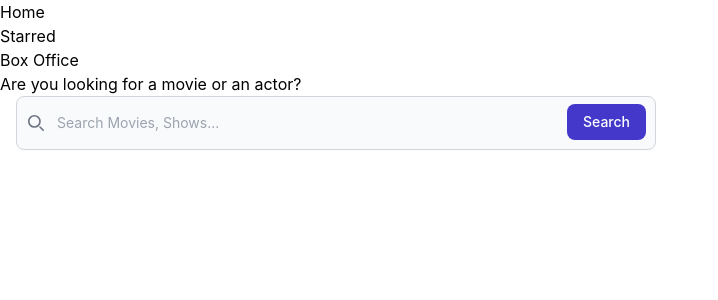
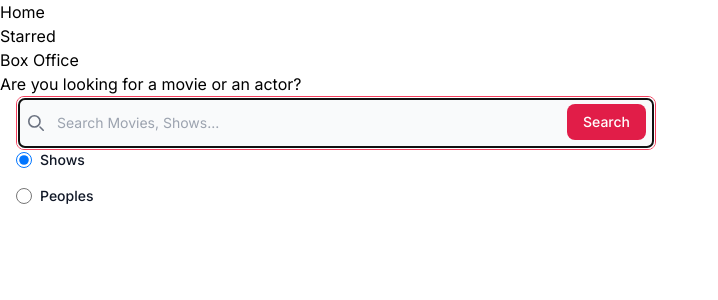
Before and after one commit to surajbera/react-moviemagnet-app, a React (Vite) app: page / in a window 1280 px wide. Shown: the top 300 px of the page, without its empty margins (0-718 px from the left). Built offline with nearby package versions, Linux system fonts and the light colour scheme.

Commit message:
Able to search for shows and peoples

```diff
--- a/index.html
+++ b/index.html
@@ -5,6 +5,8 @@
   <meta charset="UTF-8" />
   <meta name="viewport" content="width=device-width, initial-scale=1.0" />
   <title>Movie Magnet</title>
+  <link href="https://fonts.googleapis.com/css2?family=Inter:wght@400;500;700&display=swap" rel="stylesheet">
+
   <link rel="shortcut icon" type="image/png" href="https://i.ibb.co/nCWZkQt/favicon-rocket.png">
 </head>
 
--- a/src/api/tvmaze.js
+++ b/src/api/tvmazeService.js
@@ -12,4 +12,5 @@ export const apiGet = async (queryString) => {
   return data;
 };
 
-export const fetchShowsData = (query) => apiGet(`/search/shows?q=${query}`);
+export const getShowsByQuery = (query) => apiGet(`/search/shows?q=${query}`);
+export const getPeoplesByQuery = (query) => apiGet(`/search/people?q=${query}`);
--- a/src/pages/home/Home.jsx
+++ b/src/pages/home/Home.jsx
@@ -1,30 +1,49 @@
-import { useState } from 'react';
-import { fetchShowsData } from '../../api/tvmaze';
+import { useState, useRef, useEffect } from 'react';
+import { getShowsByQuery, getPeoplesByQuery } from '../../api/tvmazeService';
 
 const Home = () => {
   const [searchInput, setSearchInput] = useState('');
   const [showsData, setShowsData] = useState(null);
   const [errorMessage, setErrorMessage] = useState(null);
+  const [searchOption, setSearchOption] = useState('shows');
+  const [peoplesData, setPeoplesData] = useState(null);
+  const searchInputRef = useRef(null);
 
   const handleInputChange = (evt) => {
     setSearchInput(evt.target.value);
+  };
+
+  const handleSearchOptionChange = (evt) => {
+    setSearchOption(evt.target.value);
+    searchInputRef.current.focus();
   };
 
   const onSubmitHandler = async (evt) => {
     evt.preventDefault();
     if (!searchInput) return;
     try {
-      const data = await fetchShowsData(searchInput);
-      console.log(data);
+      if (searchOption === 'shows') {
+        const data = await getShowsByQuery(searchInput);
         setShowsData(data);
+        setPeoplesData(null);
+        setSearchInput('');
+      } else {
+        const data = await getPeoplesByQuery(searchInput);
+        setPeoplesData(data);
+        setShowsData(null);
+        setSearchInput('');
+      }
     } catch (error) {
       setErrorMessage(error.message);
     }
   };
 
+  useEffect(() => {
+    searchInputRef.current.focus();
+  }, []);
+
   return (
     <div className='max-w-2xl px-4'>
-      <div className=''>
       <form onSubmit={onSubmitHandler}>
         <label
           htmlFor='default-search'
@@ -51,6 +70,7 @@ const Home = () => {
             </svg>
           </div>
           <input
+            ref={searchInputRef}
             type='search'
             id='default-search'
             className='block w-full p-4 pr-[88px] pl-10 text-sm text-gray-900 border border-gray-300 rounded-lg bg-gray-50 focus:ring-primary-500 focus:border-primary-500 dark:bg-gray-700 dark:border-gray-600 dark:placeholder-gray-400 dark:text-white dark:focus:ring-primary-500 dark:focus:border-primary-500'
@@ -61,15 +81,57 @@ const Home = () => {
           />
           <button
             type='submit'
-              className='text-white absolute right-2.5 bottom-2.5 bg-primary-700 hover:bg-primary-800 focus:ring-4 focus:outline-none focus:ring-primary-300 font-medium rounded-lg text-sm px-4 py-2 dark:bg-primary-600 dark:hover:bg-primary-700 dark:focus:ring-primary-800'
+            className='text-white absolute right-2.5 bottom-2.5 bg-primary-600 hover:bg-primary-700 focus:ring-4 focus:outline-none focus:ring-primary-300 font-medium rounded-lg text-sm px-4 py-2 dark:bg-primary-600 dark:hover:bg-primary-700 dark:focus:ring-primary-800'
           >
             Search
           </button>
         </div>
+        <div className='flex items-center mb-4'>
+          <input
+            checked={searchOption === 'shows' ? true : false}
+            id='default-radio-1'
+            type='radio'
+            value='shows'
+            name='search-option'
+            onChange={handleSearchOptionChange}
+            className='w-4 h-4 text-yellow-400 bg-gray-100 border-gray-300 focus:ring-primary-500 dark:focus:ring-yellow-600 dark:ring-offset-gray-800 focus:ring-2 dark:bg-gray-700 dark:border-gray-600'
+          />
+          <label
+            htmlFor='default-radio-1'
+            className='ml-2 text-sm font-medium text-gray-900 dark:text-gray-300'
+          >
+            Shows
+          </label>
+        </div>
+        <div className='flex items-center'>
+          <input
+            checked={searchOption === 'peoples' ? true : false}
+            id='default-radio-2'
+            type='radio'
+            value='peoples'
+            name='search-option'
+            onChange={handleSearchOptionChange}
+            className='w-4 h-4 text-yellow-400 bg-gray-100 border-gray-300 focus:ring-primary-500 dark:focus:ring-yellow-600 dark:ring-offset-gray-800 focus:ring-2 dark:bg-gray-700 dark:border-gray-600'
+          />
+          <label
+            htmlFor='default-radio-2'
+            className='ml-2 text-sm font-medium text-gray-900 dark:text-gray-300'
+          >
+            Peoples
+          </label>
+        </div>
       </form>
-      </div>
 
-      <ul>{showsData && showsData.map((item) => <li key={item.show.id}>{item.show.name}</li>)}</ul>
+      <ul>
+        {showsData &&
+          searchOption === 'shows' &&
+          showsData.map((item) => <li key={item.show.id}>{item.show.name}</li>)}
+      </ul>
+      <ul>
+        {peoplesData &&
+          searchOption === 'peoples' &&
+          peoplesData.map((item) => <li key={item.person.id}>{item.person.name}</li>)}
+      </ul>
 
       {errorMessage && <p>{errorMessage}</p>}
     </div>
--- a/tailwind.config.js
+++ b/tailwind.config.js
@@ -8,17 +8,17 @@ export default {
       },
       colors: {
         primary: {
-          50: '#eef2ff',
-          100: '#e0e7ff',
-          200: '#c7d2fe',
-          300: '#a5b4fc',
-          400: '#818cf8',
-          500: '#6366f1',
-          600: '#4f46e5',
-          700: '#4338ca',
-          800: '#3730a3',
-          900: '#312e81',
-          950: '#1e1b4b',
+          50: '#fff1f2',
+          100: '#ffe4e6',
+          200: '#fecdd3',
+          300: '#fda4af',
+          400: '#fb7185',
+          500: '#f43f5e',
+          600: '#e11d48',
+          700: '#be123c',
+          800: '#9f1239',
+          900: '#881337',
+          950: '#4c0519',
         },
       },
     },
```
Lines whose indentation alone changed are shown as unchanged.
